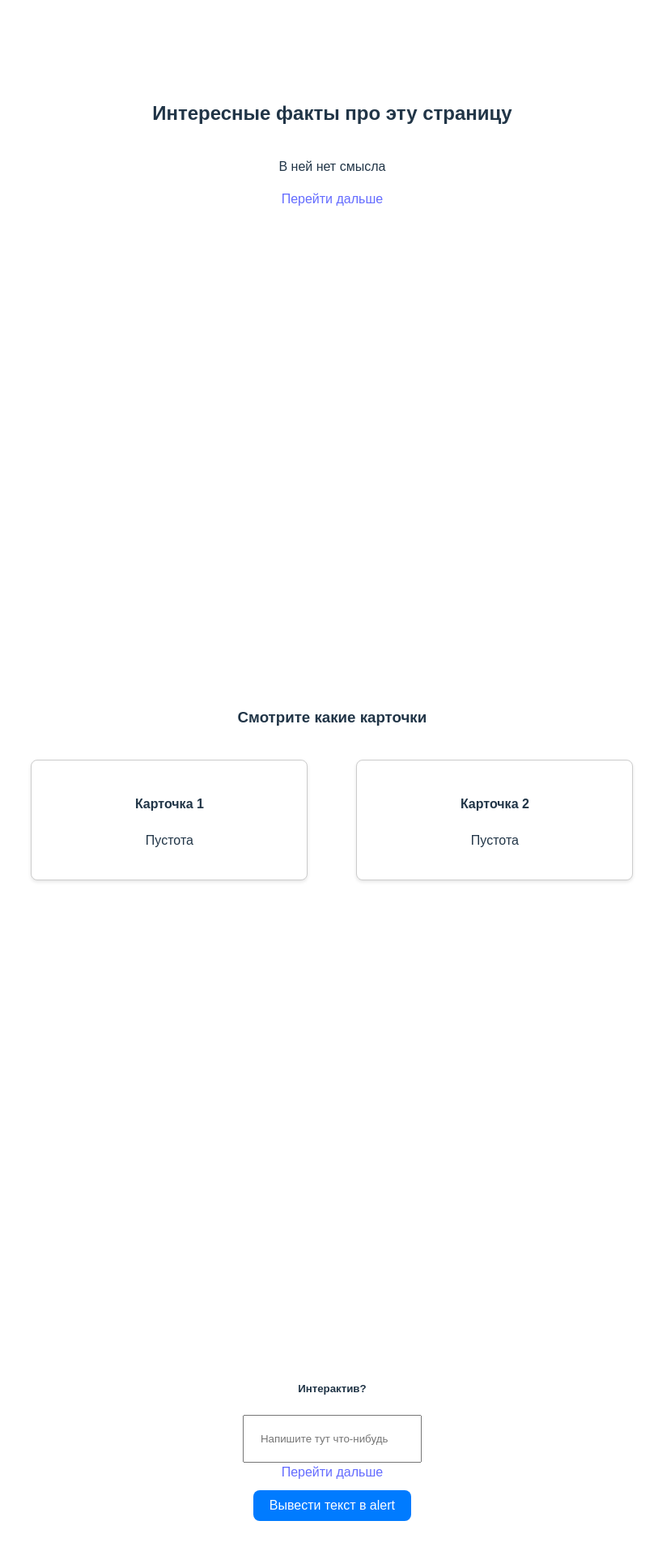
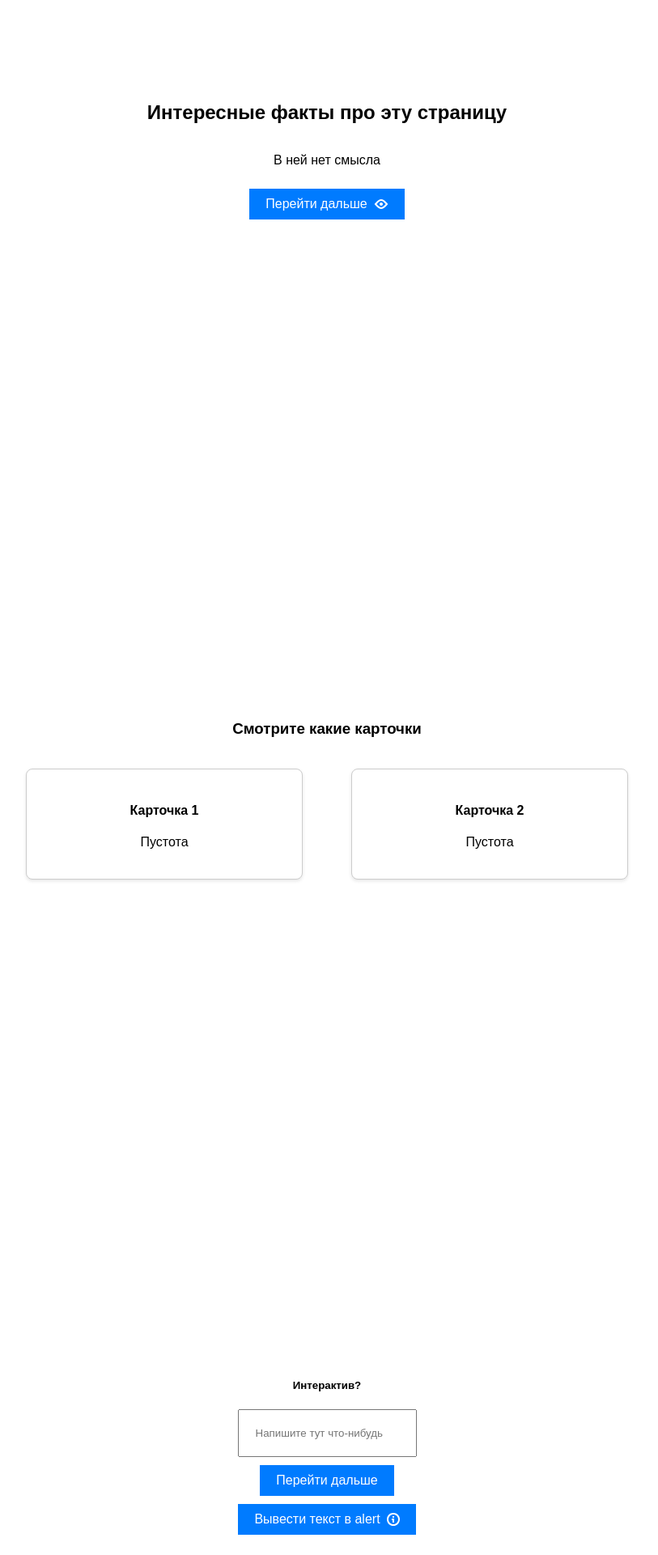
Before and after one commit to Belousmind/random-post, a React (Vite) app: page /landing in a window 1280 px wide. Shown: the part 220-2140 px from the top of the page at 81% size, without its empty margins (236-1049 px from the left). Built offline with nearby package versions, Linux system fonts and the light colour scheme.

Commit message:
feat: add value of color 'currentColor' to svg icons

```diff
--- a/src/app/App.css
+++ b/src/app/App.css
@@ -1,3 +1,7 @@
+* {
+  scroll-behavior: smooth;
+}
+
 .example-homework {
 	padding: 0;
 	margin: 0;
@@ -28,7 +32,12 @@
     max-width: 100%;
 	}
 
-	button {
+	button,
+  a {
+    display: flex;
+    align-items: center;
+    gap: .5rem;
+    text-decoration: none;
 		padding: 10px 20px;
 		margin-top: 10px;
 		font-size: 1rem;
--- a/src/index.css
+++ b/src/index.css
@@ -1,4 +1,4 @@
-:root {
+/* :root {
   font-family: Inter, system-ui, Avenir, Helvetica, Arial, sans-serif;
   line-height: 1.5;
   font-weight: 400;
@@ -65,4 +65,4 @@ button:focus-visible {
   button {
     background-color: #f9f9f9;
   }
-}
+} */
--- a/src/pages/landing/landing.tsx
+++ b/src/pages/landing/landing.tsx
@@ -1,4 +1,6 @@
 import Card from "../../shared/UI/card/card"
+import SvgAlert from "../../shared/UI/svg/svg-alert"
+import SvgGoFurther from "../../shared/UI/svg/svg-go-further"
 
 const Landing = () => {
 
@@ -16,7 +18,7 @@ const Landing = () => {
       >
         <h2>Интересные факты про эту страницу</h2>
         <p>В ней нет смысла</p>
-        <a href="#second-screen">Перейти дальше</a>
+        <a href="#second-screen">Перейти дальше <SvgGoFurther/></a>
 
       </div>
 
@@ -35,11 +37,7 @@ const Landing = () => {
         <h5>Интерактив?</h5>
         <input type="text" placeholder="Напишите тут что-нибудь" />
         <a href="#first-screen">Перейти дальше</a>
-        <button>Вывести текст в alert</button>
-        {/* <button onClick={() => navigate('#')}>
-          Вывести текст в alert
-
-        </button> */}
+        <button>Вывести текст в alert <SvgAlert/></button>
       </div>
   </main>
   )
--- /dev/null
+++ b/src/shared/UI/svg/svg-alert.tsx
@@ -0,0 +1,32 @@
+const SvgAlert = () => {
+  return (
+    <svg
+    xmlns="http://www.w3.org/2000/svg"
+    width="16"
+    height="16"
+    viewBox="0 0 16 16"
+    fill="currentColor"
+  >
+    <g clip-path="url(#clip0_859_20025)">
+      <path
+        fill-rule="evenodd"
+        clip-rule="evenodd"
+        d="M2.34315 2.34315C3.84344 0.842855 5.87827 0 8 0C10.1217 0 12.1566 0.842855 13.6569 2.34315C15.1571 3.84344 16 5.87827 16 8C16 10.1217 15.1571 12.1566 13.6569 13.6569C12.1566 15.1571 10.1217 16 8 16C5.87827 16 3.84344 15.1571 2.34315 13.6569C0.842855 12.1566 0 10.1217 0 8C0 5.87827 0.842855 3.84344 2.34315 2.34315ZM8 2C6.4087 2 4.88258 2.63214 3.75736 3.75736C2.63214 4.88258 2 6.4087 2 8C2 9.5913 2.63214 11.1174 3.75736 12.2426C4.88258 13.3679 6.4087 14 8 14C9.5913 14 11.1174 13.3679 12.2426 12.2426C13.3679 11.1174 14 9.5913 14 8C14 6.4087 13.3679 4.88258 12.2426 3.75736C11.1174 2.63214 9.5913 2 8 2Z"
+      />
+      <path
+        fill-rule="evenodd"
+        clip-rule="evenodd"
+        d="M7 9H6V7H9V12H7V9Z"
+      />
+      <path fill-rule="evenodd" clip-rule="evenodd" d="M9 4V6H7V4H9Z" />
+    </g>
+    <defs>
+      <clipPath id="clip0_859_20025">
+        <rect width="16" height="16" />
+      </clipPath>
+    </defs>
+  </svg>
+  )
+}
+
+export default SvgAlert;
--- /dev/null
+++ b/src/shared/UI/svg/svg-go-further.tsx
@@ -0,0 +1,26 @@
+
+
+const SvgGoFurther = () => {
+  return (
+    <svg
+    width="18"
+    height="16"
+    viewBox="0 0 18 16"
+    fill="none"
+    xmlns="http://www.w3.org/2000/svg"
+  >
+    <path
+      d="M9 3C5.89067 3 4.33333 5.5 2 8C4.33333 10.5 5.89067 13 9 13C12.1093 13 13.6667 10.5 16 8C13.6667 5.5 12.1093 3 9 3Z"
+      stroke="currentColor"
+      stroke-width="2"
+    />
+    <path
+      d="M8 8C8 8.13132 8.02587 8.26136 8.07612 8.38268C8.12638 8.50401 8.20003 8.61425 8.29289 8.70711C8.38575 8.79997 8.49599 8.87362 8.61732 8.92388C8.73864 8.97413 8.86868 9 9 9C9.13132 9 9.26136 8.97413 9.38268 8.92388C9.50401 8.87362 9.61425 8.79997 9.70711 8.70711C9.79997 8.61425 9.87362 8.50401 9.92388 8.38268C9.97413 8.26136 10 8.13132 10 8C10 7.86868 9.97413 7.73864 9.92388 7.61732C9.87362 7.49599 9.79997 7.38575 9.70711 7.29289C9.61425 7.20003 9.50401 7.12638 9.38268 7.07612C9.26136 7.02587 9.13132 7 9 7C8.86868 7 8.73864 7.02587 8.61732 7.07612C8.49599 7.12638 8.38575 7.20003 8.29289 7.29289C8.20003 7.38575 8.12638 7.49599 8.07612 7.61732C8.02587 7.73864 8 7.86868 8 8Z"
+      stroke="currentColor"
+      stroke-width="2"
+    />
+    </svg>
+  )
+}
+
+export default SvgGoFurther;
```
